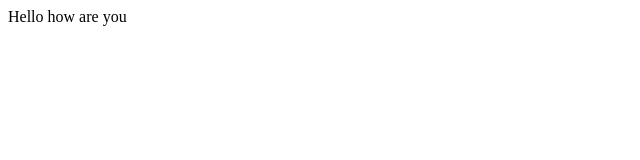
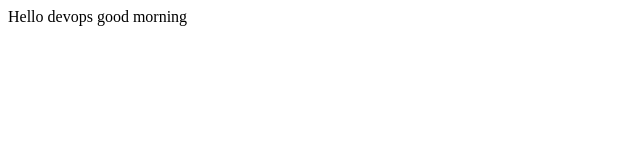
Before and after one commit to veenasabbu/cicd-projeck, a plain HTML site: page index.html in a window 1280 px wide. Shown: the full height of the page, 0-640 px from the left. Drawn offline with Linux system fonts and the light colour scheme.

Commit message:
test1-today

```diff
--- a/index.html
+++ b/index.html
@@ -1 +1 @@
-<html><body>Hello how are you</body></html>
+<html><body>Hello devops good morning</body></html>
```
Also changed, not shown: 1 other file.
